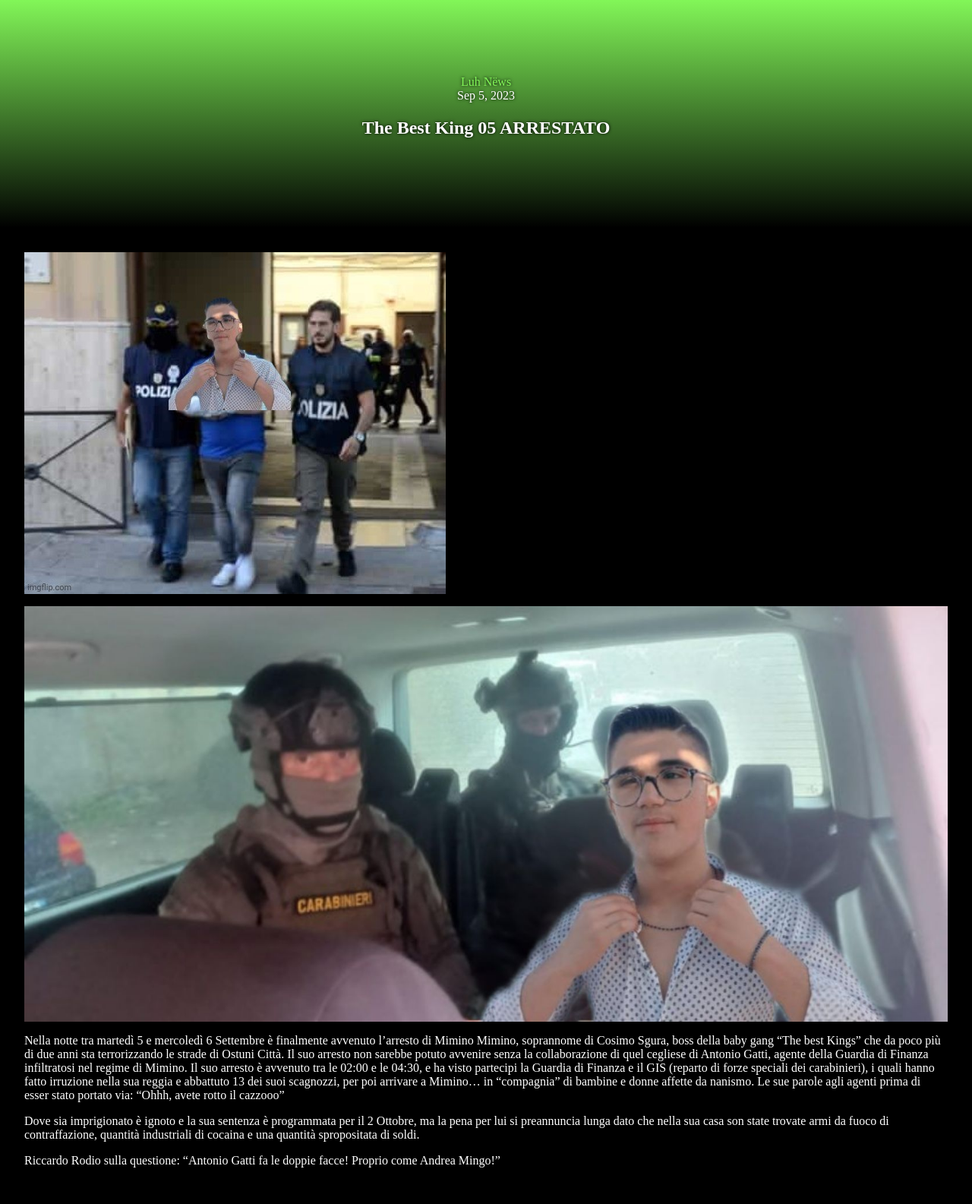
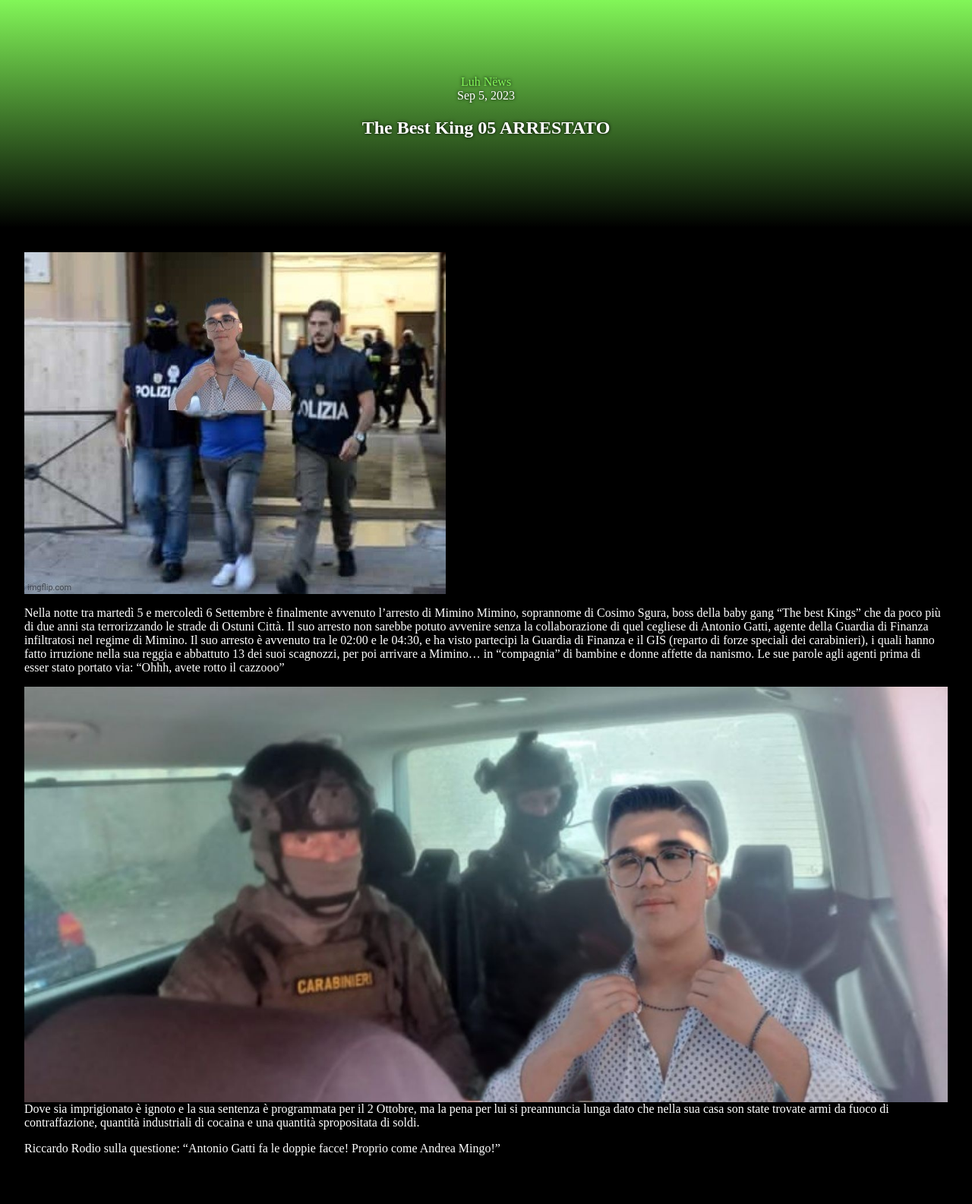
Before and after one commit to LuhNews/luhnews.github.io, a Jekyll site: the page built from _posts/2023-9-5-MiminoArrestato.md, in a window 1280 px wide. Shown: the whole page at 76% size. Built offline with Jekyll 4.4.1, drawn with Linux system fonts in a browser that asks for light colours; some web fonts are replaced.

Commit message:
Update 2023-9-5-MiminoArrestato.md

```diff
--- a/_posts/2023-9-5-MiminoArrestato.md
+++ b/_posts/2023-9-5-MiminoArrestato.md
@@ -4,10 +4,9 @@ title: The Best King 05 ARRESTATO
 image: /images/miminogdf.jpg
 ---
 
-![Mimino Arrestato](/images/miminocarabinieri.jpg)
-
 Nella notte tra martedì 5 e mercoledì 6 Settembre è finalmente avvenuto l'arresto di Mimino Mimino, soprannome di Cosimo Sgura, boss della baby gang "The best Kings" che da poco più di due anni sta terrorizzando le strade di Ostuni Città. Il suo arresto non sarebbe potuto avvenire senza la collaborazione di quel cegliese di Antonio Gatti, agente della Guardia di Finanza infiltratosi nel regime di Mimino. Il suo arresto è avvenuto tra le 02:00 e le 04:30, e ha visto partecipi la Guardia di Finanza e il GIS (reparto di forze speciali dei carabinieri), i quali hanno fatto irruzione nella sua reggia e abbattuto 13 dei suoi scagnozzi, per poi arrivare a Mimino… in "compagnia" di bambine e donne affette da nanismo. Le sue parole agli agenti prima di esser stato portato via: "Ohhh, avete rotto il cazzooo"
 
+![Mimino Arrestato](/images/miminocarabinieri.jpg)
 Dove sia imprigionato è ignoto e la sua sentenza è programmata per il 2 Ottobre, ma la pena per lui si preannuncia lunga dato che nella sua casa son state trovate armi da fuoco di contraffazione, quantità industriali di cocaina e una quantità spropositata di soldi.
 
 Riccardo Rodio sulla questione: "Antonio Gatti fa le doppie facce! Proprio come Andrea Mingo!"
```
